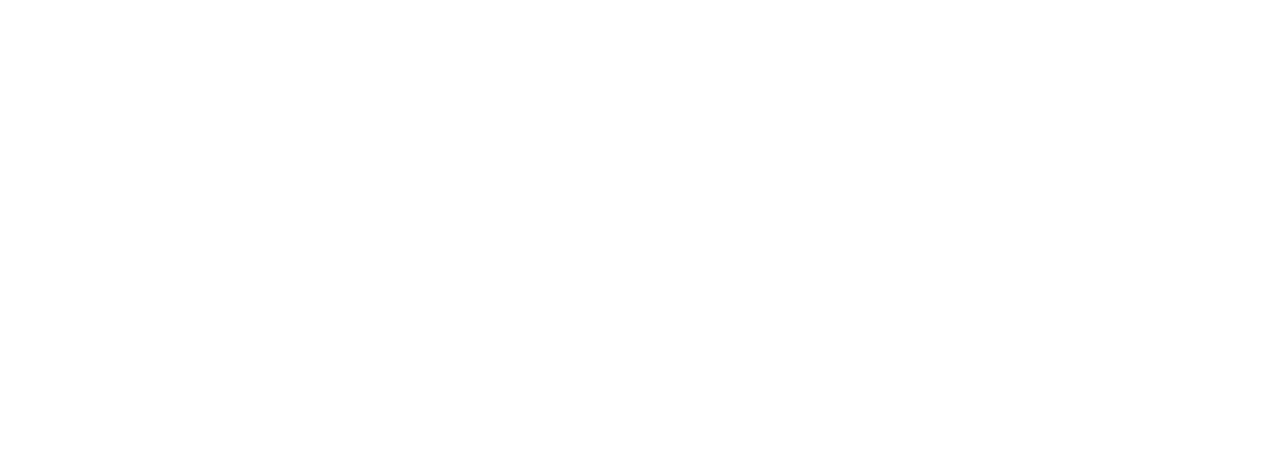
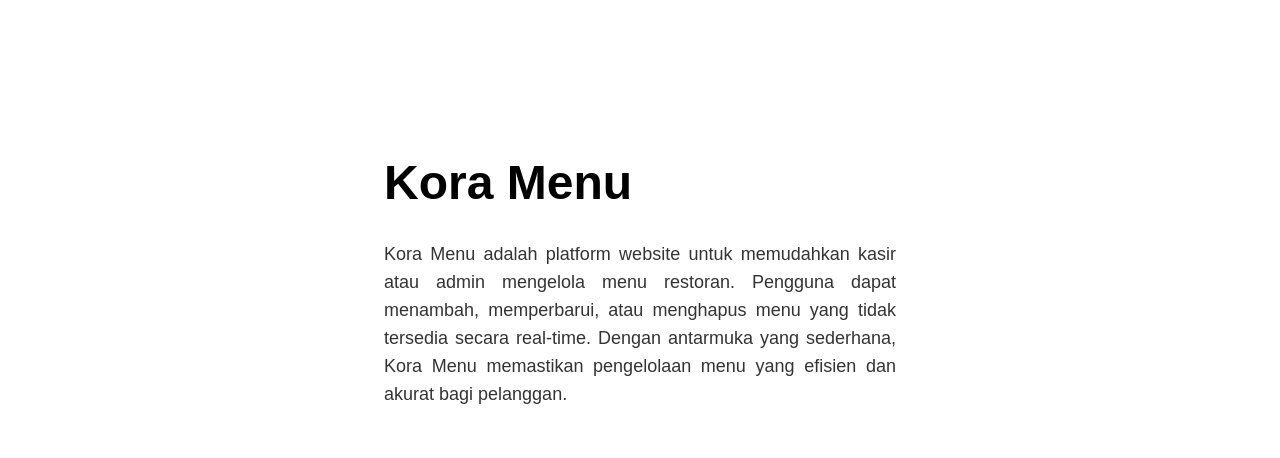
Before and after one commit to Claraindriani1764/risfara_if22dx, a Next.js app: page /about in a window 1280 px wide. Shown: the part 274-732 px from the top of the page. Built offline with nearby package versions, Linux system fonts and the light colour scheme.

Commit message:
Risma: Menambahkan About Section Deskripsi Kora Menu

```diff
--- a/app/about/page.tsx
+++ b/app/about/page.tsx
@@ -5,6 +5,22 @@
   return (
     <div className="min-h-screen flex flex-col items-center justify-center bg-putih p-[20px] relative">
       <div className="absolute top-0 left-0 w-full h-full bg-gray-50 -z-20"></div>
+      {/* About Section */}
+      <div className="flex flex-col md:flex-row items-start gap-[40px] md:gap-60 relative">
+        {/* Left Text Section */}
+        <div className="text-left max-w-lg flex flex-col gap-6 md:mt-20">
+          <h1 className="text-5xl font-semibold text-hitam-tua leading-snug">
+            Kora Menu
+          </h1>
+          <p className="text-hitam-sedang text-lg text-justify">
+            Kora Menu adalah platform website untuk memudahkan kasir atau admin
+            mengelola menu restoran. Pengguna dapat menambah, memperbarui, atau
+            menghapus menu yang tidak tersedia secara real-time. Dengan
+            antarmuka yang sederhana, Kora Menu memastikan pengelolaan menu yang
+            efisien dan akurat bagi pelanggan.
+          </p>
+          </div>
+          </div>
     </div>
   );
 }
```
